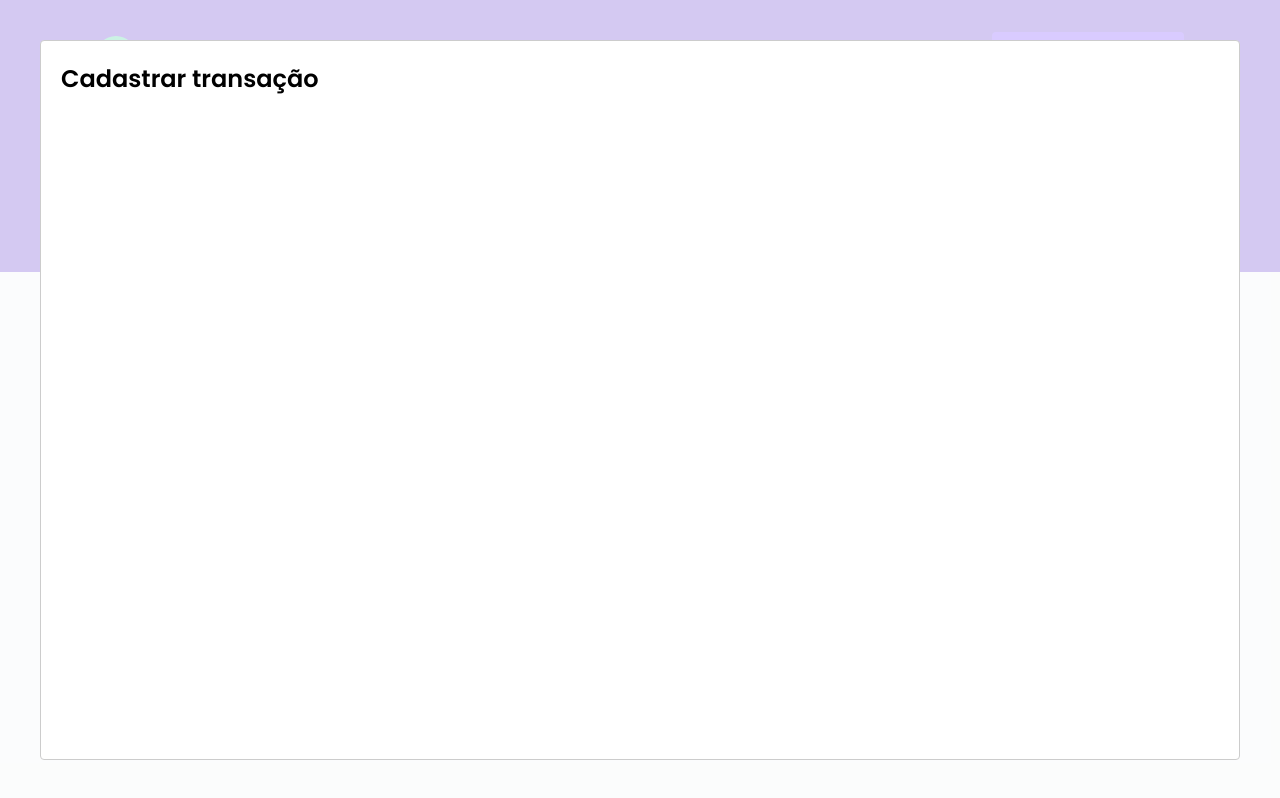
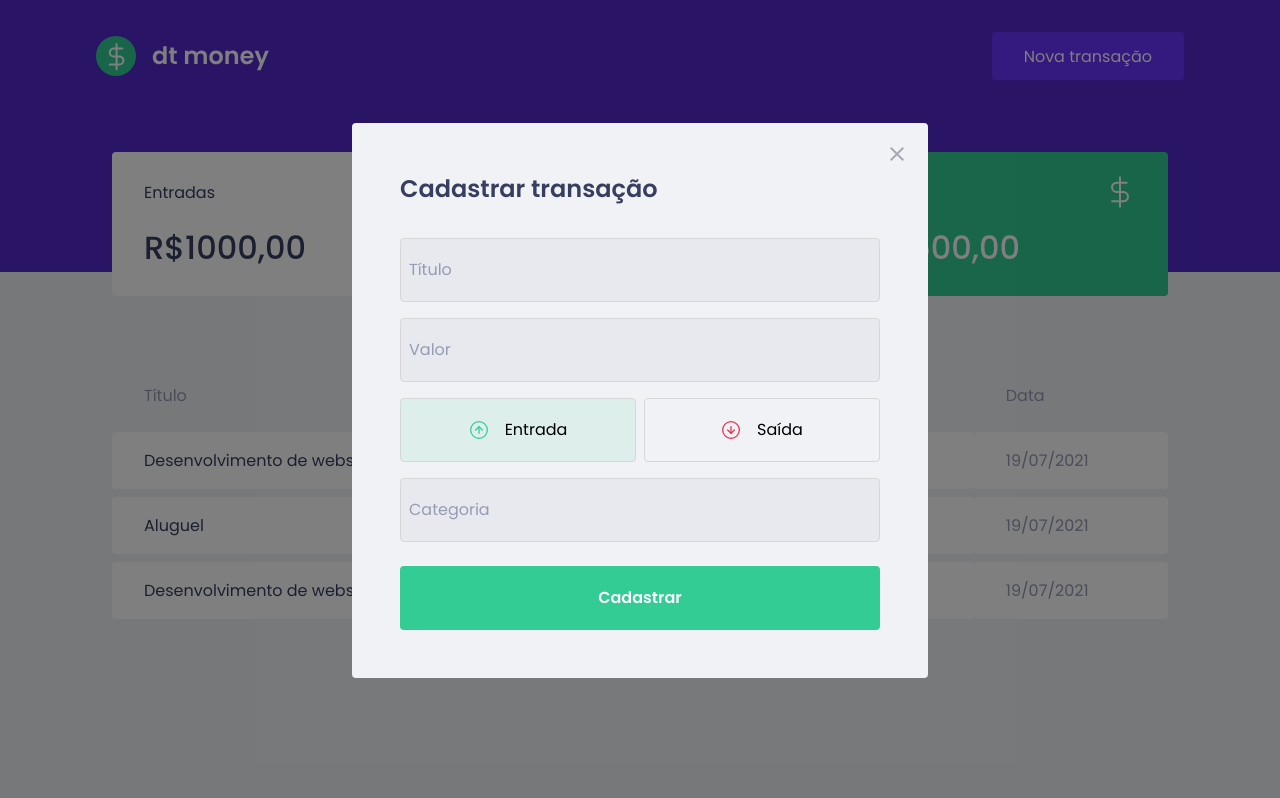
Before and after one commit to arianebrandao/react-controle-financeiro, a React (Create React App) app: page / in a window 1280 px wide. Both pictures are taken after a click on the button "Nova transação". Built offline with nearby package versions, Linux system fonts and the light colour scheme; no server answers; what miragejs would draw is missing.

Commit message:
Transaction types styles done

```diff
--- a/package.json
+++ b/package.json
@@ -5,6 +5,7 @@
   "dependencies": {
     "axios": "^0.21.1",
     "miragejs": "^0.1.41",
+    "polished": "^4.1.3",
     "react": "^17.0.2",
     "react-dom": "^17.0.2",
     "react-modal": "^3.14.3",
--- a/src/components/NewTransactionModal/index.tsx
+++ b/src/components/NewTransactionModal/index.tsx
@@ -1,6 +1,10 @@
+import {useState} from 'react';
 import Modal from 'react-modal';
 
-import {Container} from './styles';
+import {Container, TransactionTypeContainer, RadioBox} from './styles';
+import closeImg from '../../assets/close.svg';
+import incomeImg from '../../assets/income.svg';
+import outcomeImg from '../../assets/outcome.svg';
 
 interface NewTransactionModalProps {
   isOpen: boolean;
@@ -8,12 +12,57 @@ interface NewTransactionModalProps {
 }
 
 export function NewTransactionModal({isOpen, onRequestClose}: NewTransactionModalProps) {
+  const [type, setType] = useState('deposit');
+
   return (
     <Modal
       isOpen={isOpen}
       onRequestClose={onRequestClose}
+      overlayClassName="react-modal-overlay"
+      className="react-modal-content"
     >
-      <h2>Cadastrar transação</h2>
+      <button
+        type="button"
+        onClick={onRequestClose}
+        className="react-modal-close"
+      >
+        <img src={closeImg} alt="Fechar" />
+      </button>
+      <Container>
+        <h2>Cadastrar transação</h2>
+
+        <input type="text" placeholder="Título" />
+
+        <input type="number" placeholder="Valor" />
+
+        <TransactionTypeContainer>
+          <RadioBox
+            type="button"
+            onClick={() => { setType('deposit'); }}
+            isActive={type === 'deposit'}
+            activeColor="green"
+          >
+            <img src={incomeImg} alt="Entrada" />
+            <span>Entrada</span>
+          </RadioBox>
+
+          <RadioBox
+            type="button"
+            onClick={() => { setType('withdraw'); }}
+            isActive={type === 'withdraw'}
+            activeColor="red"
+          >
+            <img src={outcomeImg} alt="Saída" />
+            <span>Saída</span>
+          </RadioBox>
+        </TransactionTypeContainer>
+
+        <input type="text" placeholder="Categoria" />
+
+        <button type="submit">
+          Cadastrar
+        </button>
+      </Container>
     </Modal>
   )
 }
--- a/src/components/NewTransactionModal/styles.ts
+++ b/src/components/NewTransactionModal/styles.ts
@@ -1,5 +1,99 @@
 import styled from 'styled-components';
+import {darken, transparentize} from 'polished';
 
-export const Container = styled.div`
+export const Container = styled.form`
+  h2 {
+    color: var(--text-title);
+    font-size: 1.5rem;
+    margin-bottom: 2rem;
+  }
 
+  input {
+    width: 100%;
+    padding: 0.5rem;
+    height: 4rem;
+    border-radius: 0.25rem;
+
+    border: 1px solid #d7d7d7;
+    background-color: #e7e9ee;
+
+    font-weight: 400;
+    font-size: 1rem;
+
+    &::placeholder{
+      color: var(--text-body);
+    }
+
+    // todo input que vem depois de um input
+    & + input {
+      margin-top: 1rem;
+    }
+  }
+
+  button[type="submit"]{
+    width: 100%;
+    padding: 0 1.5rem;
+    height: 4rem;
+    background: var(--green);
+    color: #ffffff;
+    border-radius: 0.25rem;
+    border: 0;
+    font-size: 1rem;
+    font-weight: 600;
+    margin-top: 1.5rem;
+
+    transition: filter 0.2s;
+
+    &:hover{
+      filter: brightness(0.9);
+    }
+  }
 `;
+
+export const TransactionTypeContainer = styled.div`
+  margin: 1rem 0;
+  display: grid;
+  grid-template-columns: 1fr 1fr;
+  gap: 0.5rem;
+`;
+
+interface RadioBoxProps {
+  isActive: boolean;
+  activeColor: 'green' | 'red';
+}
+
+const colors = {
+  green: '#33CC95',
+  red: '#E52E4D',
+}
+
+export const RadioBox = styled.button<RadioBoxProps>`
+  height: 4rem;
+  border: 1px solid #d7d7d7;
+  border-radius: 0.25rem;
+
+  //deixa apenas background 90% transparente, baseado na cor ativa
+  background: ${(props) => props.isActive ? transparentize(0.9, colors[props.activeColor]) : 'transparent'};
+
+  display: flex;
+  align-items: center;
+  justify-content: center;
+
+  transition: border-color 0.2s;
+
+  &:hover{
+    border-color: ${darken(0.1, '#d7d7d7')}; //escurecer 10% da cor #d7d7d7
+  }
+
+  img{
+    height: 20px;
+    width: 20px;
+  }
+
+  span{
+    display: inline-block;
+    margin-left: 1rem;
+    font-size: 1rem;
+    color: var(--color-title);
+  }
+`;
--- a/src/styles/globals.ts
+++ b/src/styles/globals.ts
@@ -51,4 +51,39 @@ export const GlobalStyle = createGlobalStyle`
     opacity: 0.6;
     cursor: not-allowed;
   }
+
+  .react-modal-overlay{
+    background: rgba(0,0,0,0.5);
+
+    position: fixed;
+    top: 0;
+    bottom: 0;
+    left: 0;
+    right: 0;
+
+    display: flex;
+    align-items: center;
+    justify-content: center;
+  }
+  .react-modal-content{
+    width: 100%;
+    max-width: 576px;
+    background: var(--background);
+    padding: 3rem;
+    position: relative;
+    border-radius: 0.25rem;
+  }
+
+  .react-modal-close{
+    position: absolute;
+    right: 1.5rem;
+    top: 1.5rem;
+    border: 0;
+    background: transparent;
+    transition: filter 0.2s;
+
+    &:hover{
+      filter: brightness(0.8);
+    }
+  }
 `
```
Also changed, not shown: 1 other file (tests, documents, lock files or other folders).
